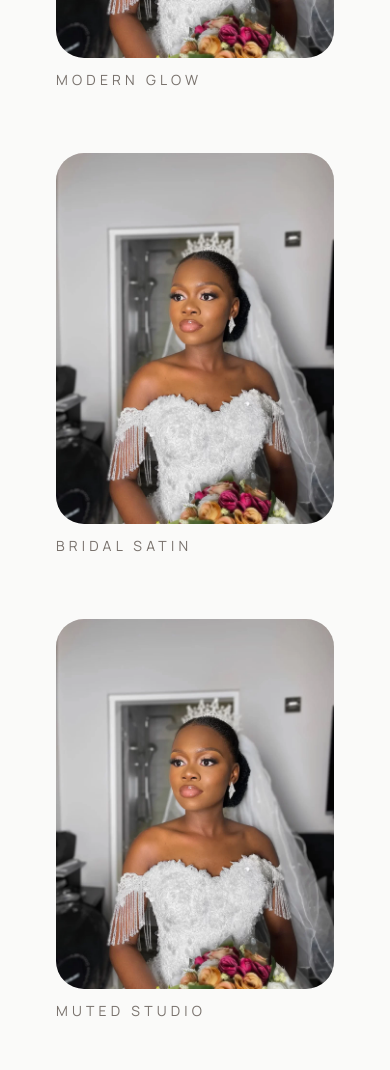
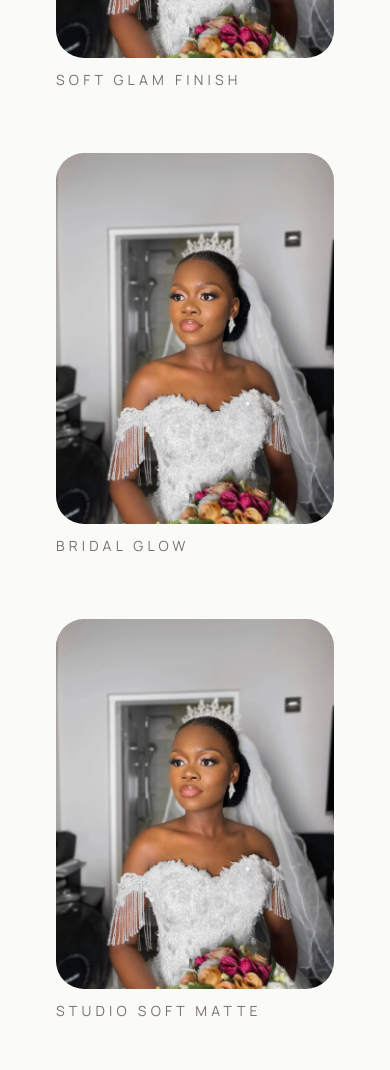
Before and after one commit to ay0m1e/make-up, a Next.js app: page /work in a window 390 px wide. Shown: the part 716-1786 px from the top of the page. Built offline with nearby package versions, Linux system fonts and the light colour scheme.

Commit message:
feat: update portfolio titles for consistency and clarity; enhance layout responsiveness

```diff
--- a/src/app/work/page.tsx
+++ b/src/app/work/page.tsx
@@ -9,27 +9,27 @@ import styles from "./page.module.css";
 const portfolio = [
   {
     alt: "Editorial beauty portrait with soft glow",
-    title: "Modern Glow",
+    title: "Soft Glam Finish",
   },
   {
     alt: "Neutral bridal makeup with satin skin",
-    title: "Bridal Satin",
+    title: "Bridal Glow",
   },
   {
     alt: "Studio portrait with muted tones",
-    title: "Muted Studio",
+    title: "Studio Soft Matte",
   },
   {
     alt: "Evening look with sculpted cheeks",
-    title: "Evening Sculpture",
+    title: "Evening Sculpt",
   },
   {
     alt: "Fashion week makeup detail",
-    title: "Runway Detail",
+    title: "Editorial Detail",
   },
   {
     alt: "Soft-focus campaign beauty portrait",
-    title: "Soft Focus",
+    title: "Radiant Focus",
   },
 ];
 
```
Also changed, not shown: src/app/about/page.module.css (+2 -12 lines), src/app/about/page.tsx (+27 -27 lines).
